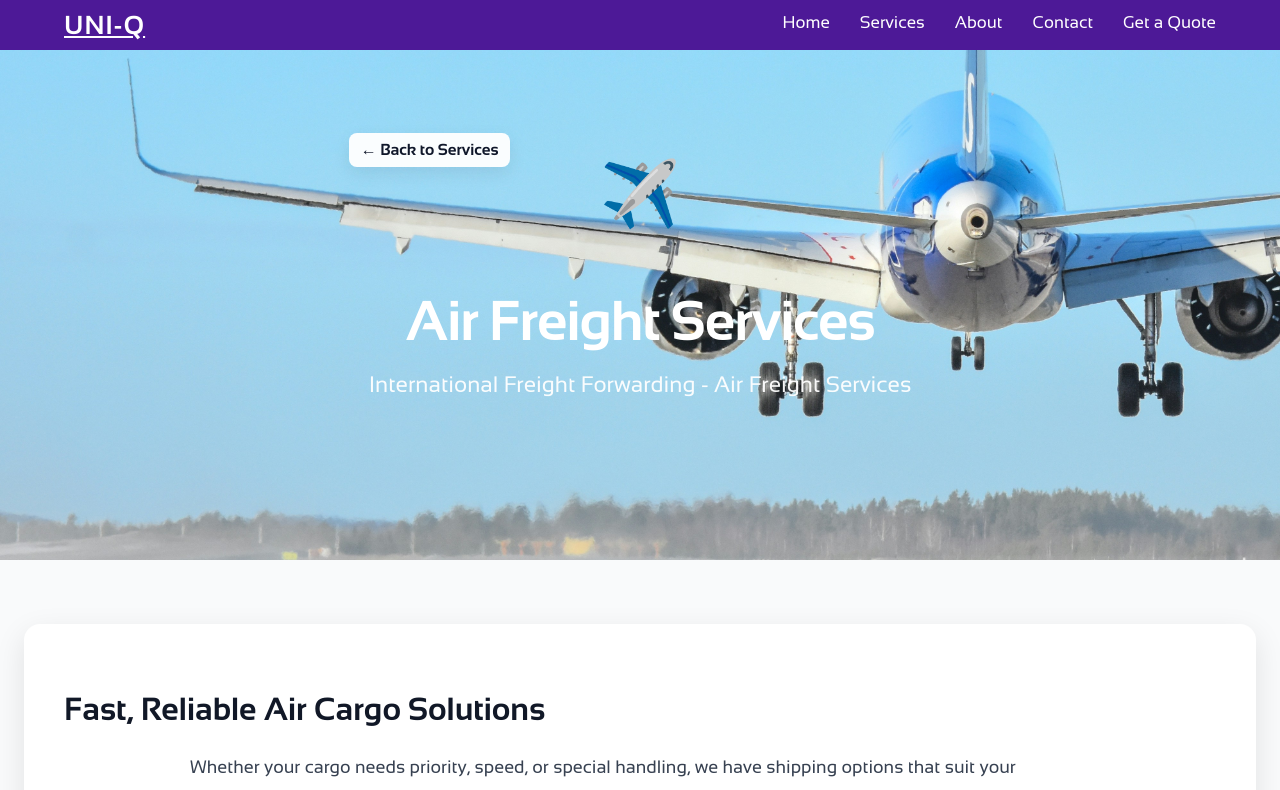
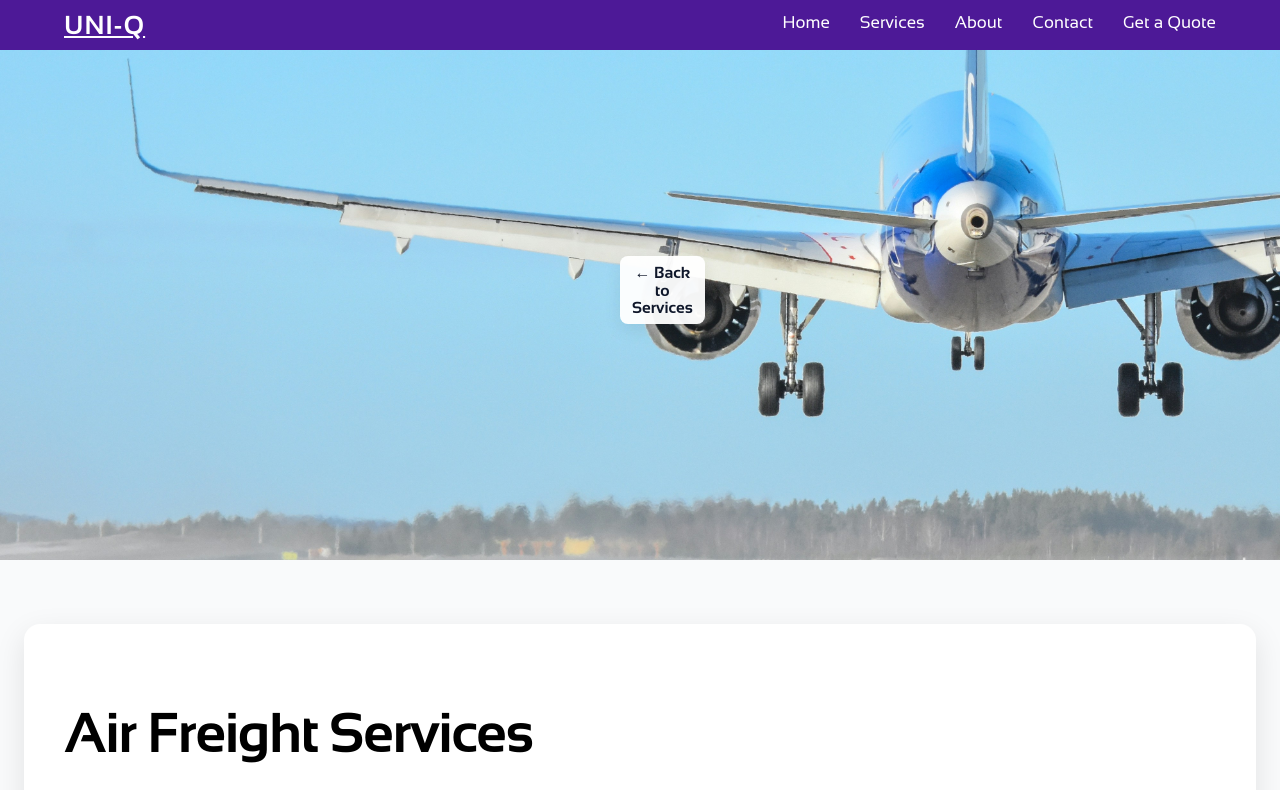
Before and after one commit to MedlynJacob/LogisticsWebsite, a React (Vite) app: page /air-freight in a window 1280 px wide. Shown: the top 790 px of the page. Built offline with nearby package versions, Linux system fonts and the light colour scheme.

Commit message:
Updating title

```diff
--- a/src/pages/AirFreight.jsx
+++ b/src/pages/AirFreight.jsx
@@ -70,13 +70,6 @@ export default function AirFreight() {
         <div className="banner-overlay" />
 
         <div className="banner-content">
-          <div className="banner-icon">
-            <span className="plane-icon">✈️</span>
-          </div>
-          <h1 className="banner-title">Air Freight Services</h1>
-          <p className="banner-subtitle">
-            International Freight Forwarding - Air Freight Services
-          </p>
           <Link to="/services" className="back-link">← Back to Services</Link>
         </div>
       </div>
@@ -85,6 +78,7 @@ export default function AirFreight() {
       <div className="airfreight-container">
         {/* Introduction Card */}
         <div className="intro-card">
+        <h1 className="banner-title">Air Freight Services</h1>
           <h2 className="section-title">Fast, Reliable Air Cargo Solutions</h2>
 
           <div className="intro-content">
--- a/src/pages/CustomsClearance.jsx
+++ b/src/pages/CustomsClearance.jsx
@@ -19,10 +19,6 @@ export default function CustomsClearance() {
         <div className="banner-overlay" />
 
         <div className="banner-content">
-          <h1 className="banner-title">Customs Clearance & Brokerage</h1>
-          <p className="banner-subtitle">
-            Professional Customs Brokerage & Documentation Services
-          </p>
           <Link to="/services" className="back-link">← Back to Services</Link>
         </div>
       </div>
@@ -31,9 +27,9 @@ export default function CustomsClearance() {
       <div className="customs-container">
         {/* Intro Card */}
         <div className="intro-card">
-          <h2 className="section-title">Customs Clearance and Brokerage</h2>
 
           <div className="intro-content">
+          <h1 className="banner-title">Customs Clearance & Brokerage</h1>
             <p>
               We believe in proving total logistics, door to door. In that spirit, our Customs Brokerage Operations team assist our clients with their import Customs clearance and supply chain challenges. Our clients’ shipments can be customs cleared from all airports, seaports and borders in the Kingdom.
             </p>
--- a/src/pages/OverlandFreight.jsx
+++ b/src/pages/OverlandFreight.jsx
@@ -61,13 +61,7 @@ export default function OverlandFreight() {
         <div className="banner-overlay" />
 
         <div className="banner-content">
-          <div className="banner-icon">
-            <span className="truck-icon">🚛</span>
-          </div>
-          <h1 className="banner-title">Overland Freight / By Road</h1>
-          <p className="banner-subtitle">
-            Flexible Regional Transport Solutions Across GCC Countries
-          </p>
+
           <Link to="/services" className="back-link">← Back to Services</Link>
         </div>
       </div>
@@ -76,6 +70,7 @@ export default function OverlandFreight() {
       <div className="overland-container">
         {/* Introduction Card */}
         <div className="intro-card">
+        <h1 className="banner-title">Overland Freight / By Road</h1>
           <h2 className="section-title">Expert Road Freight Services</h2>
 
           <div className="intro-content">
--- a/src/pages/SeaFreight.jsx
+++ b/src/pages/SeaFreight.jsx
@@ -51,13 +51,6 @@ export default function SeaFreight() {
         <div className="banner-overlay" />
 
         <div className="banner-content">
-          <div className="banner-icon">
-            <span className="ship-icon">🚢</span>
-          </div>
-          <h1 className="banner-title">Sea / Ocean Freight Services</h1>
-          <p className="banner-subtitle">
-            Reliable Maritime Shipping Solutions Worldwide
-          </p>
           <Link to="/services" className="back-link">← Back to Services</Link>
         </div>
       </div>
@@ -66,6 +59,7 @@ export default function SeaFreight() {
       <div className="seafreight-container">
         {/* Introduction Card */}
         <div className="intro-card">
+        <h1 className="banner-title">Sea / Ocean Freight Services</h1>
           <h2 className="section-title">Your Trusted Sea Freight Partner</h2>
 
           <div className="intro-content">
--- a/src/styles/AirFreight.css
+++ b/src/styles/AirFreight.css
@@ -42,14 +42,6 @@
   margin: 0 auto;
 }
 
-.banner-icon {
-  margin-bottom: 20px;
-}
-
-.plane-icon {
-  font-size: 64px;
-  animation: pulse 2s ease-in-out infinite;
-}
 
 @keyframes pulse {
   0%, 100% {
@@ -68,14 +60,6 @@
   margin-bottom: 16px;
   letter-spacing: -0.02em;
   line-height: 1.1;
-}
-
-.banner-subtitle {
-  font-size: 1.5rem;
-  max-width: 900px;
-  opacity: 0.95;
-  font-weight: 300;
-  line-height: 1.6;
 }
 
 /* ===== Container ===== */
```
